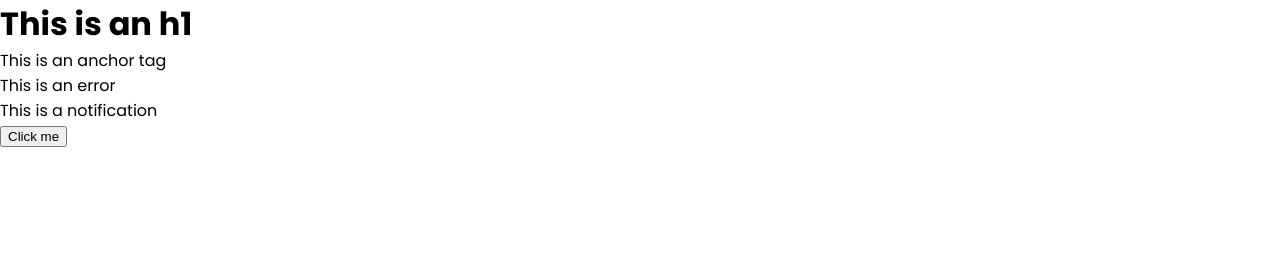
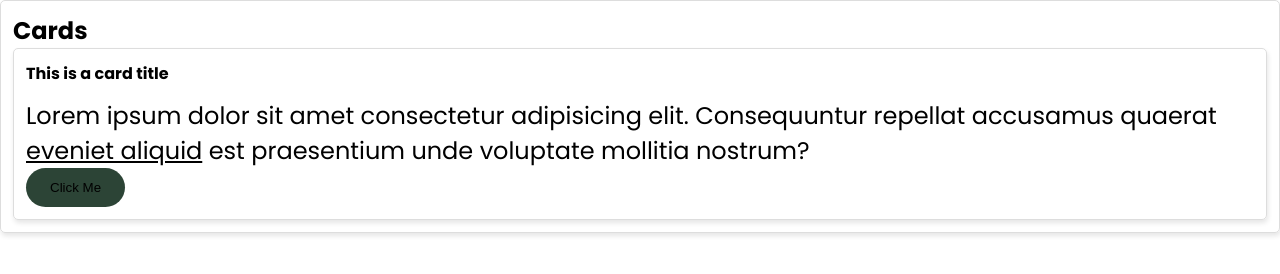
Before and after one commit to rhyumiranda/my-sass-library, a website: page index.html in a window 1280 px wide. Drawn offline with Linux system fonts and the light colour scheme.

Commit message:
Add a card and simple button to test class

```diff
--- a/index.html
+++ b/index.html
@@ -1,16 +1,34 @@
 <!DOCTYPE html>
 <html lang="en">
-<head>
-  <meta charset="UTF-8">
-  <meta name="viewport" content="width=device-width, initial-scale=1.0">
-  <title>Document</title>
-  <link rel="stylesheet" href="/css/index.css">
-</head>
-<body>
-  <h1>This is an h1</h1>
-  <a href="#">This is an anchor tag</a>
-  <p class="error">This is an error</p>
-  <p class="notification">This is a notification</p>
-  <button>Click me</button>
-</body>
+  <head>
+    <meta charset="UTF-8" />
+    <meta name="viewport" content="width=device-width, initial-scale=1.0" />
+    <title>Document</title>
+    <link rel="stylesheet" href="/css/index.css" />
+  </head>
+  <body>
+    <div class="card">
+      <!-- Colors -->
+
+      <!-- Font Sizes -->
+
+      <!-- Buttons -->
+
+      <!-- Cards -->
+      <h2>Cards</h2>
+      <div class="card">
+        <h1 class="card-title">This is a card title</h1>
+        <p class="card-body">
+          Lorem ipsum dolor sit amet consectetur adipisicing elit. Consequuntur
+          repellat accusamus quaerat <a href="#">eveniet aliquid</a> est praesentium unde
+          voluptate mollitia nostrum?
+        </p>
+        <button class="btn-primary">Click Me</button>
+      </div>
+
+      <!-- Grid System -->
+
+      <!-- Utilities -->
+    </div>
+  </body>
 </html>
```
